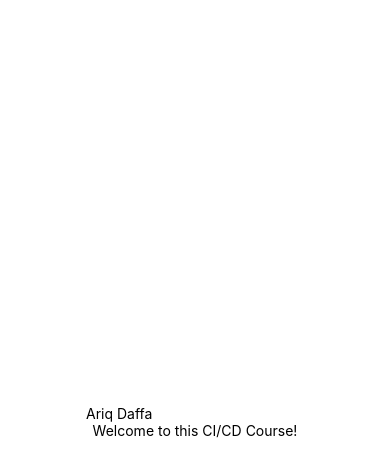
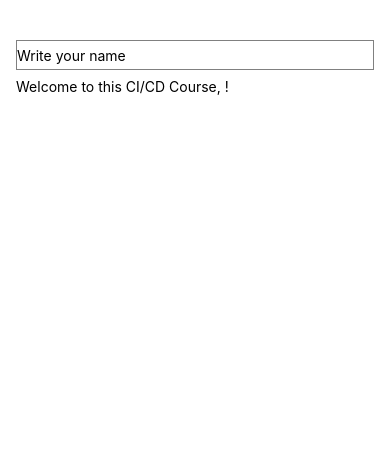
Before and after one commit to ariqd/react-native-example, a React Native app: screen / in a window 390 px wide. Shown: the top 476 px of the page. Built offline with nearby package versions, Linux system fonts and the light colour scheme.

Commit message:
feature 1 ready

```diff
--- a/App.js
+++ b/App.js
@@ -1,22 +1,6 @@
-import { StatusBar } from "expo-status-bar";
 import React from "react";
-import { StyleSheet, Text, TextInput, View } from "react-native";
+import Greeting from "./components/Greeting";
 
 export default function App() {
-  return (
-    <View style={styles.container}>
-      <TextInput value="Ariq Daffa" />
-      <Text>Welcome to this CI/CD Course!</Text>
-      <StatusBar style="auto" />
-    </View>
-  );
+  return <Greeting />;
 }
-
-const styles = StyleSheet.create({
-  container: {
-    flex: 1,
-    backgroundColor: "#fff",
-    alignItems: "center",
-    justifyContent: "center",
-  },
-});
--- /dev/null
+++ b/components/Greeting.js
@@ -0,0 +1,39 @@
+import React, { useState } from "react";
+import { StyleSheet, Text, TextInput, View } from "react-native";
+import { StatusBar } from "expo-status-bar";
+
+const Greeting = () => {
+  const [name, setName] = useState("");
+
+  return (
+    <View style={styles.container}>
+      <TextInput
+        style={styles.input}
+        placeholder="Write your name"
+        onChangeText={(text) => setName(text)}
+      />
+      <Text style={{ marginTop: 8 }}>
+        Welcome to this CI/CD Course, {name}!
+      </Text>
+      <StatusBar style="auto" />
+    </View>
+  );
+};
+
+const styles = StyleSheet.create({
+  container: {
+    marginTop: 40,
+    marginHorizontal: 16,
+    flex: 1,
+    backgroundColor: "#fff",
+    alignItems: "stretch",
+    justifyContent: "flex-start",
+  },
+  input: {
+    height: 30,
+    borderColor: "gray",
+    borderWidth: 1,
+  },
+});
+
+export default Greeting;
```
